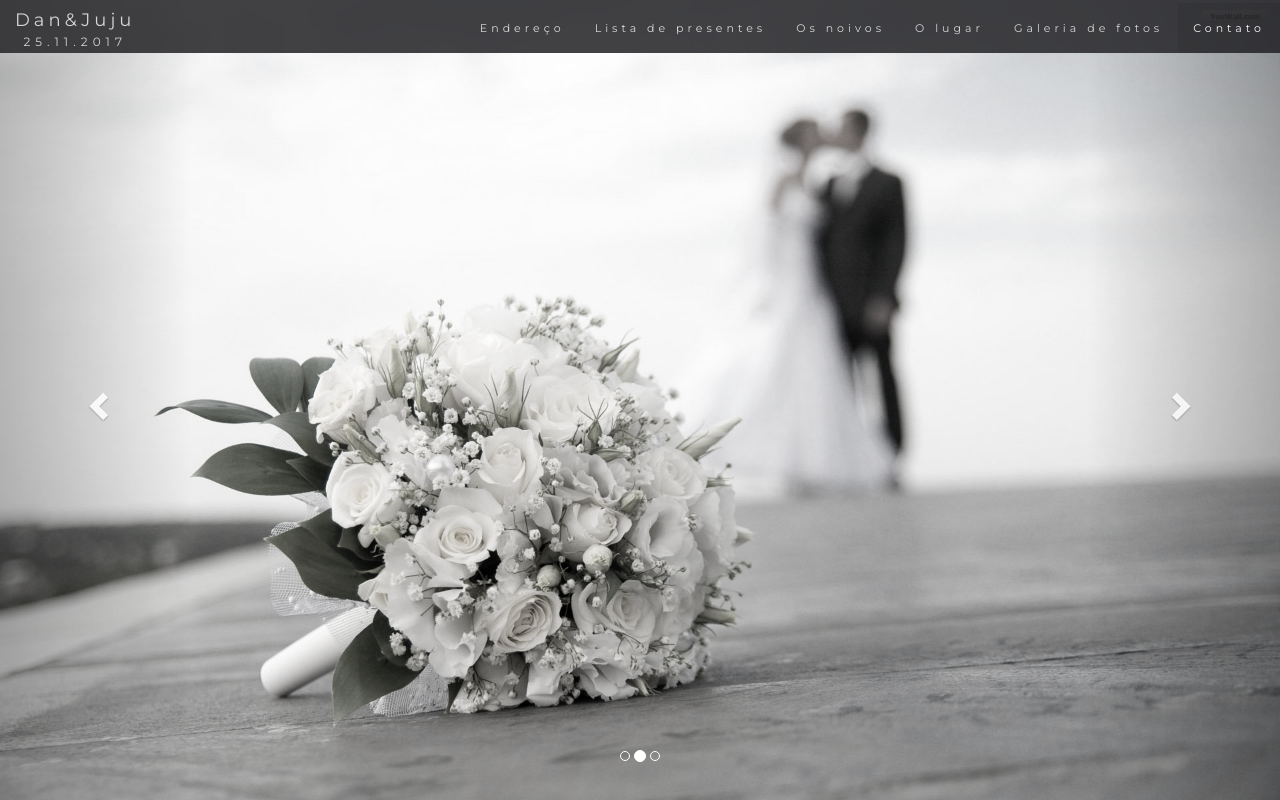
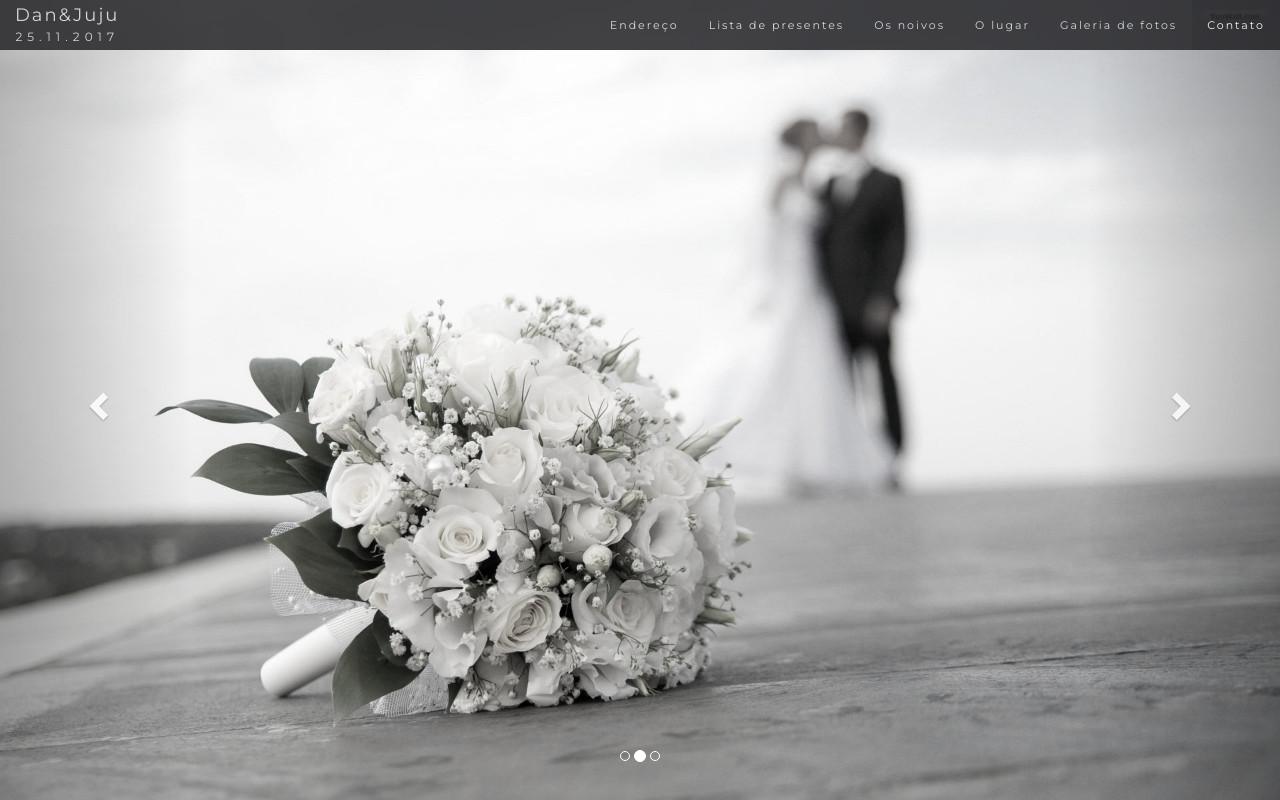
Before and after one commit to danilo-marra/danju, a plain HTML site: page index.html in a window 1280 px wide. Shown: the top 800 px of the page. Drawn offline with nearby package versions, Linux system fonts and the light colour scheme; some packages are replaced by stand-ins of ours; a script that the page names is missing.

Commit message:
Adding my existing site.

```diff
--- a/assets/css/estilo.css
+++ b/assets/css/estilo.css
@@ -33,7 +33,7 @@ textarea {
     background-color: #2d2d30;
     border: 0;
     font-size: 11px !important;
-    letter-spacing: 4px;
+    letter-spacing: 2px;
     opacity:0.9;
 }
 
@@ -44,12 +44,8 @@ textarea {
 
 }
 
-.navbar li a {
-    margin-top: 3px;
-}
-
 .navbar .navbar-brand {
-    padding-top: 10px;
+    padding-top: 5px;
 }
 
 /* On hover, the links will turn white */
@@ -66,11 +62,6 @@ textarea {
 /* Remove border color from the collapsible button */
 .navbar-default .navbar-toggle {
     border-color: transparent;
-}
-
-a.navbar-brand {
-   /*bottom: 5px;
-    position: absolute;*/
 }
 
 a.navbar-brand small {
--- a/index.html
+++ b/index.html
@@ -13,7 +13,7 @@
     <link href="//cdnjs.cloudflare.com/ajax/libs/ekko-lightbox/4.0.1/ekko-lightbox.min.css" rel="stylesheet">
 </head>
 
-<body id="minhaPagina" data-spy="scroll" data-target=".navbar" data-offset="0">
+<body id="minhaPagina" data-spy="scroll" data-target=".navbar" data-offset="50">
 
     <nav class="navbar navbar-default navbar-fixed-top">
         <div class="container-fluid">
@@ -162,7 +162,7 @@ Asa Norte, Brasília - DF, 70850-090"><strong> Paróquia do Verbo Divino</strong
     </div>
 
     <!-- Frases -->
-    <div class="text-center well well-lg frases"><p class="frasesTexto slideanim"><em>"Não namore para casar. Case para namorar para sempre."</em></p></div>
+    <div class="col-sm-12 text-center well well-lg frases"><p class="frasesTexto slideanim"><em>"Não namore para casar. Case para namorar para sempre."</em></p></div>
 
     <!-- Lista de Presentes -->
     <div id="presentes" class="container-fluid text-center">
@@ -404,7 +404,7 @@ Asa Norte, Brasília - DF, 70850-090"><strong> Paróquia do Verbo Divino</strong
     $(document).ready(function(){
         // Initialize Tooltip
         $('[data-toggle="tooltip"]').tooltip();
-    })
+    });
     </script>
 
     <!-- Script Smooth Scrolling -->
@@ -413,7 +413,7 @@ Asa Norte, Brasília - DF, 70850-090"><strong> Paróquia do Verbo Divino</strong
           // Add smooth scrolling to all links in navbar + footer link
           $(".navbar a, footer a[href='#minhaPagina']").on('click', function(event) {
 
-          // Make sure this.hash has a value before overriding default behavior
+          // Make sure this.hash has a value befo   re overriding default behavior
           if (this.hash !== "") {
 
             // Prevent default anchor click behavior
```
